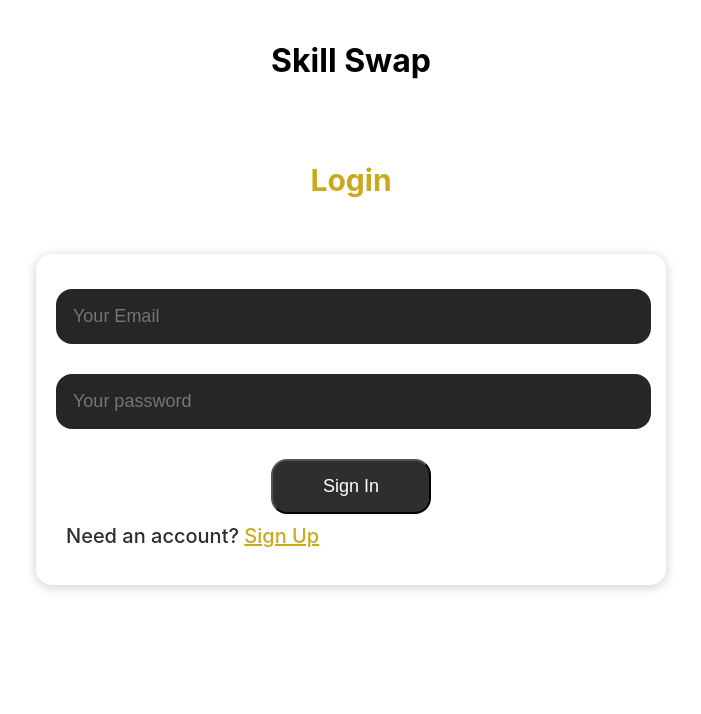
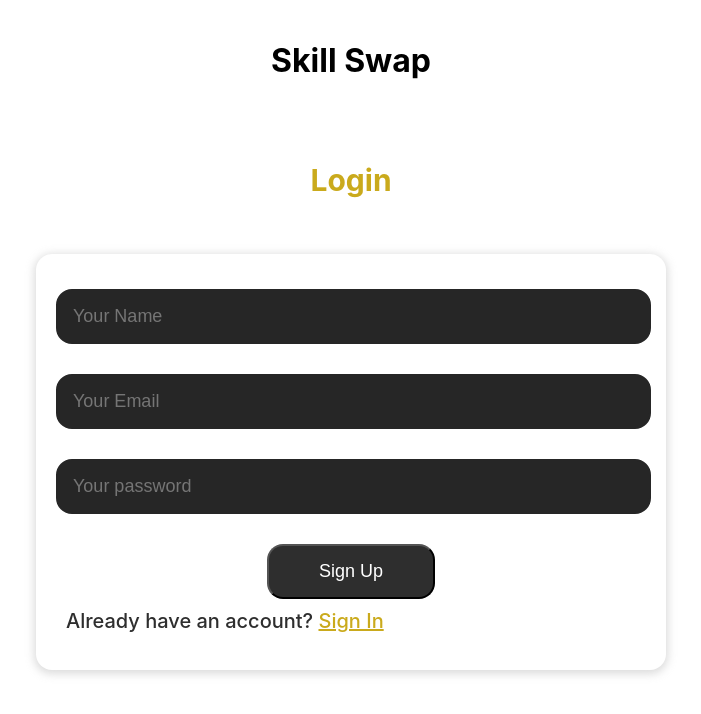
Before and after one commit to skillhataccelerator9team9/skillSwap, a React (Create React App) app in the folder client/skillswap-ui/: page / in a window 1280 px wide. Shown: the top 714 px of the page, without its empty margins (289-990 px from the left). Built offline with nearby package versions, Linux system fonts and the light colour scheme.

Commit message:
first sign up and then sign in. some changes in login

```diff
--- a/client/skillswap-ui/src/components/Login.js
+++ b/client/skillswap-ui/src/components/Login.js
@@ -8,9 +8,9 @@ const Login = () => {
   const [username, setUsername] = useState('');
   const [email, setEmail] = useState('');
   const [password, setPassword] = useState('');
-  const [buttonName, setButtonName] = useState('Sign In');
-  const [message1, setMessage1] = useState('Need an account?');
-  const [message2, setMessage2] = useState('Sign Up');
+  const [buttonName, setButtonName] = useState('Sign Up');
+  const [message1, setMessage1] = useState('Already have an account?');
+  const [message2, setMessage2] = useState('Sign In');
 
   const switchLogin = (e) => {
     e.preventDefault();
@@ -27,7 +27,6 @@ const Login = () => {
     if (buttonName === "Sign In") {
       console.log("You are in Sign In");
 
-
       try {
         const config = {
           headers: {
@@ -42,6 +41,11 @@ const Login = () => {
 
         console.log(res.data); // This will contain the JWT token
         alert("Login successful!");
+
+        setUsername('');
+        setEmail('');
+        setPassword('');
+
       } catch (err) {
         console.error(err.response.data);
         console.error('Error:', err);  // Check if there’s an error in the request
@@ -52,9 +56,6 @@ const Login = () => {
     }
     else {
       console.log("You are in Sign up");
-      console.log({ username });
-      console.log({ email });
-      console.log({ password });
 
       try {
         const config = {
@@ -70,10 +71,19 @@ const Login = () => {
 
         console.log(res.data); // This will contain the JWT token
         alert("Signup successful!");
+
+        setUsername('');
+        setEmail('');
+        setPassword('');
+
+        setButtonName('Sign In');
+        setMessage1('Need an account?');
+        setMessage2('Sign Up');
       } catch (err) {
         console.error(err.response.data);
         alert("Signup failed. Please check your details.");
       }
+
 
     }
   };
```
